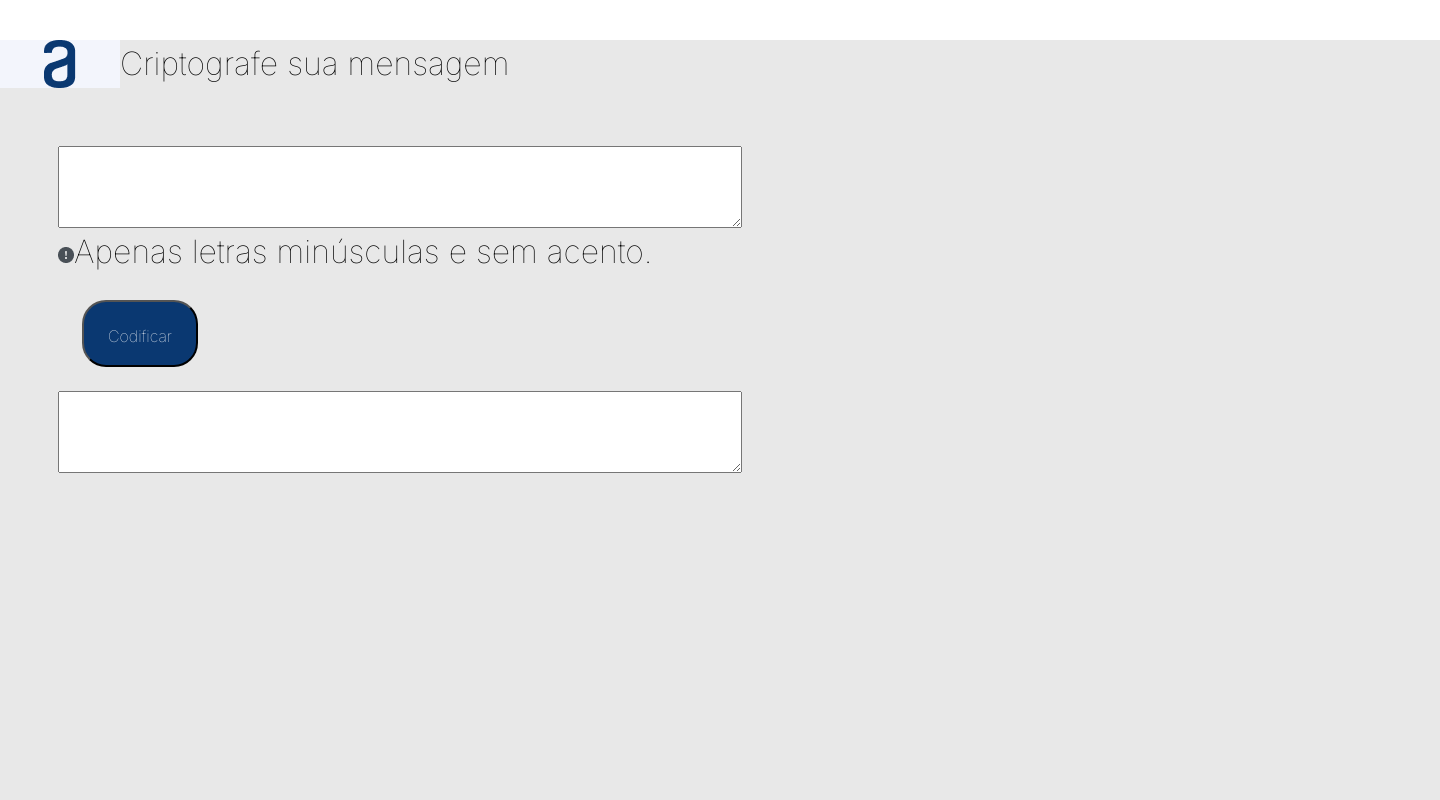
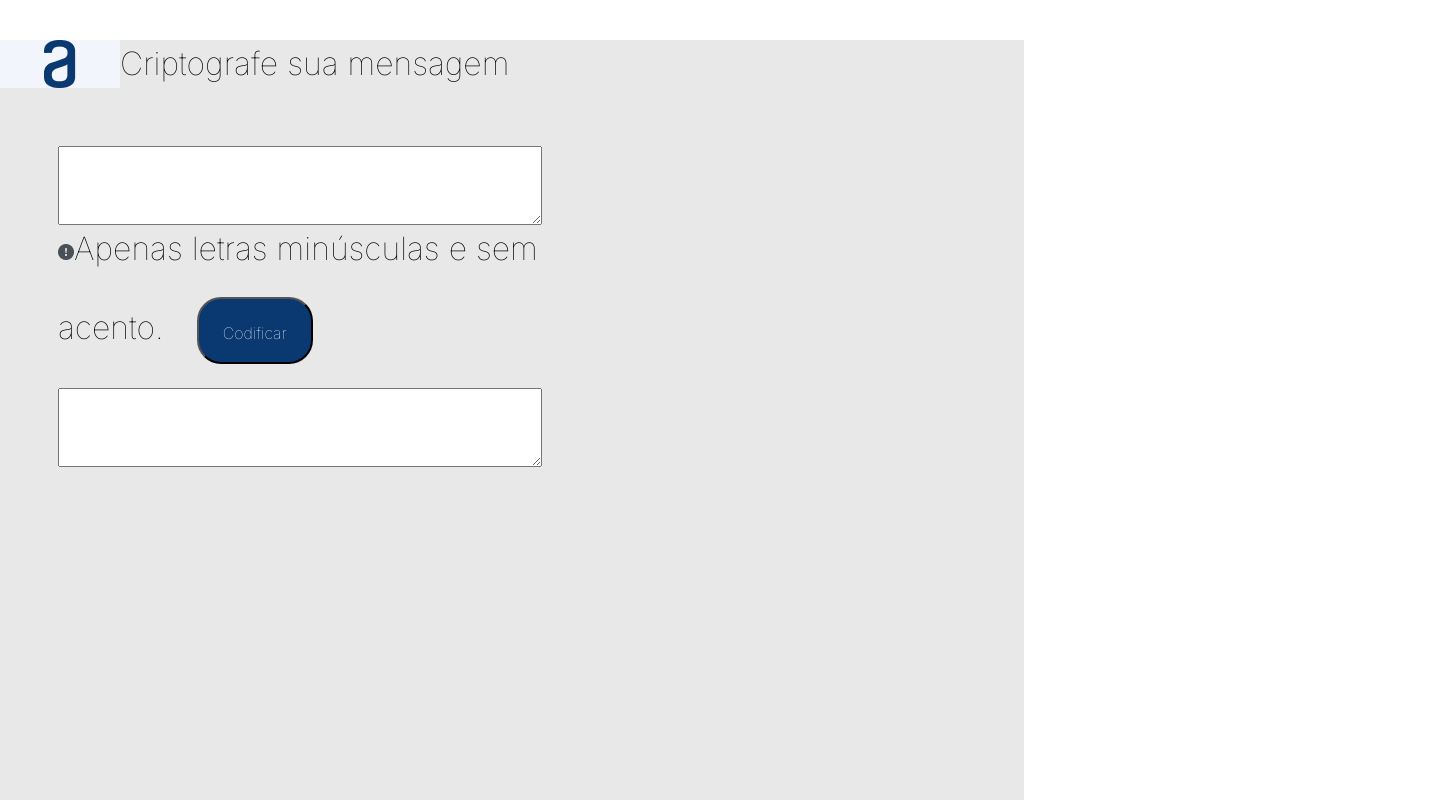
Before and after one commit to karinekim/decrpt, a plain HTML site: page index.html in a window 1280 px wide. Shown: the top 800 px of the page, 1440 px wide, since content can reach past the window. Drawn offline with Linux system fonts and the light colour scheme; a script that the page names is missing; files whose address does not match are found by name.

Commit message:
Update styles.css

```diff
--- a/styles/styles.css
+++ b/styles/styles.css
@@ -1,4 +1,3 @@
-/* Estilos gerais */
 @import url('https://fonts.googleapis.com/css2?family=Inter:wght@100&display=swap');
 
 * {
@@ -16,13 +15,13 @@ body, html, p {
 }
 
 #site{
-  width:1440px;
-  height:1024px;
+  width:1024px;
+  height:800px;
   background-color: #E8E8E8;
 }
 
 #header {
-  width: auto;
+  width: 1024;
   height:48px;
   background-color: #E8E8E8;
   margin-top: 40px;
@@ -41,8 +40,8 @@ body, html, p {
 }
 
 #container-left {
-  width:800px;
-  height:800px;
+  width:768px;
+  height:768px;
   margin: 48px 120px 48px 48px;
   float:left;
   background-color:#E8E8E8;
@@ -125,7 +124,7 @@ body, html, p {
 
 .codificado{
   width:400px;
-  height:944px;
+  height:744px;
   flex-shrink: 0;
   margin: 32px 32px 32px 32px;
   color: var(--Gray-gray-400, #9B9797);
```
